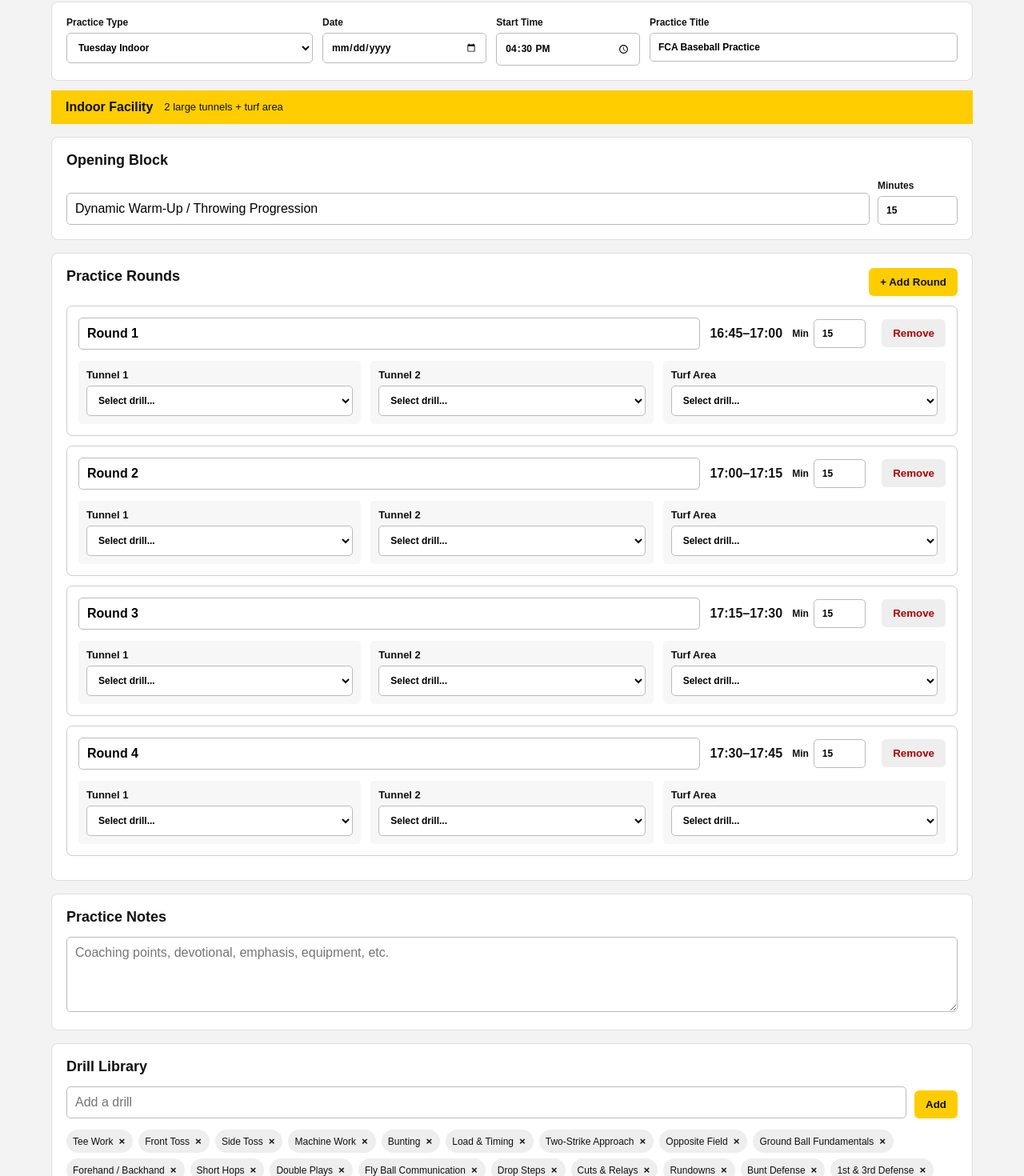
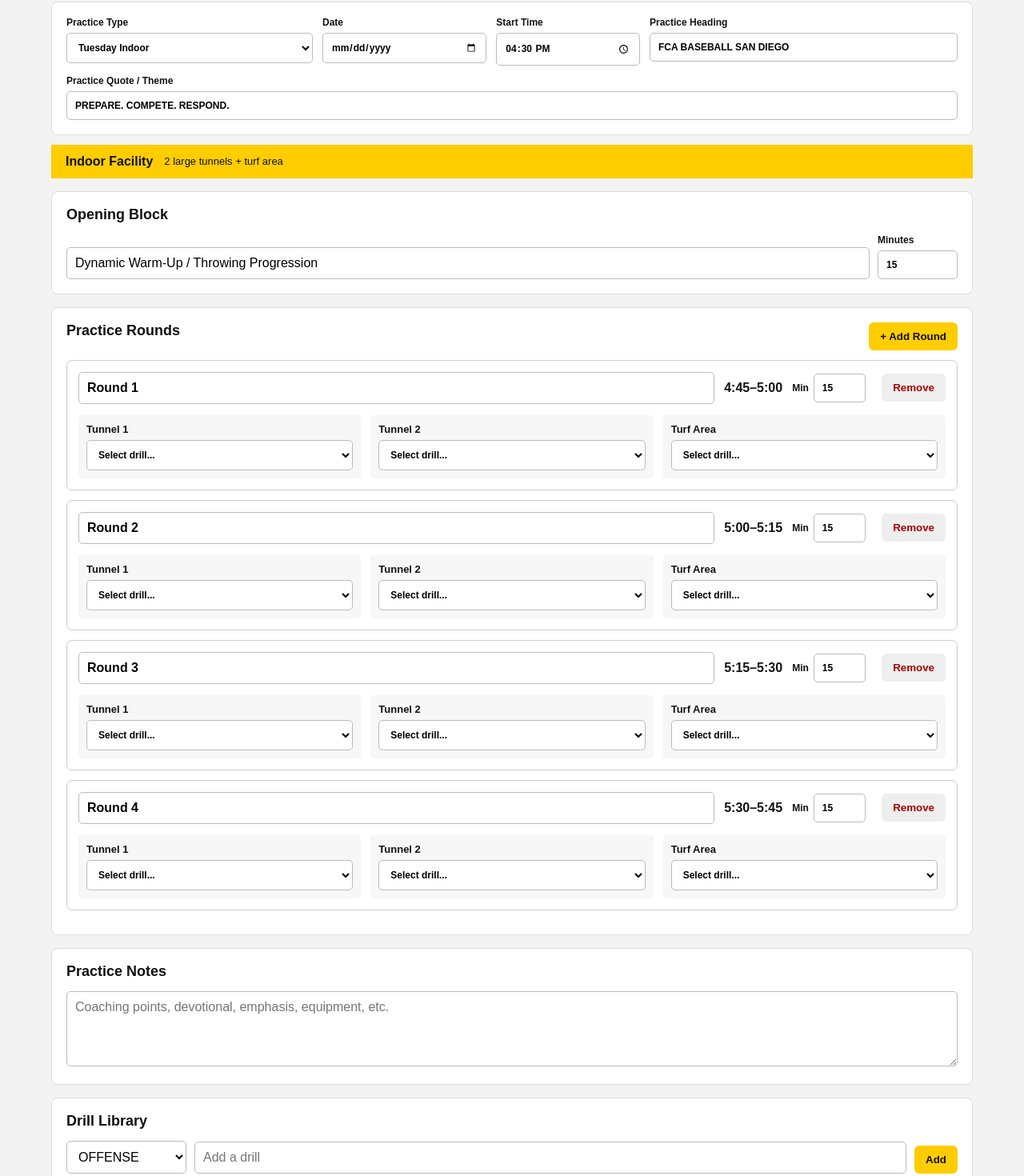
Before and after one commit to sonnymerlo64-code/FCA-Practice-Planner, a Next.js app: page / in a window 1280 px wide. Shown: the part 140-1610 px from the top of the page at 80% size. Built offline with nearby package versions, Linux system fonts and the light colour scheme.

Commit message:
Add files via upload

```diff
--- a/app/page.js
+++ b/app/page.js
@@ -3,38 +3,63 @@
 
 const TYPES={
  tue:{label:'Tuesday Indoor',location:'Indoor Facility',note:'2 large tunnels + turf area',stations:['Tunnel 1','Tunnel 2','Turf Area']},
- wed:{label:'Wednesday Indoor',location:'Indoor Facility',note:'3 tunnels split in half: front = hitting, back = fielding/pitching',stations:['Tunnel 1 Front – Hitting','Tunnel 1 Back – Fielding/Pitching','Tunnel 2 Front – Hitting','Tunnel 2 Back – Fielding/Pitching','Tunnel 3 Front – Hitting','Tunnel 3 Back – Fielding/Pitching']},
+ wed:{label:'Wednesday Indoor',location:'Indoor Facility',note:'3 tunnels split in half: front = hitting, back = fielding/pitching',stations:['Tunnel 1 Front','Tunnel 1 Back','Tunnel 2 Front','Tunnel 2 Back','Tunnel 3 Front','Tunnel 3 Back']},
  sun46:{label:'Sunday 4th–6th',location:'Softball Field',note:'No on-field hitting',stations:['Infield','Outfield','Bullpen / Catching','Baserunning / Team Defense']},
  sun78:{label:'Sunday 7th–8th',location:'Upper Baseball Field',note:'No on-field hitting',stations:['Infield','Outfield','Bullpen / Catching','Baserunning / Team Defense']}
 };
-const START_DRILLS=['Tee Work','Front Toss','Side Toss','Machine Work','Bunting','Load & Timing','Two-Strike Approach','Opposite Field','Ground Ball Fundamentals','Forehand / Backhand','Short Hops','Double Plays','Fly Ball Communication','Drop Steps','Cuts & Relays','Rundowns','Bunt Defense','1st & 3rd Defense','Picks','Pitcher Fielding Practice','Bullpen','Catcher Receiving','Catcher Blocking','Catcher Throwing','Baserunning Leads','Steals / Reads','Turns at First','Home-to-First','Team Defense','Throwing Progression'];
+const START={
+ offense:['Tee Work','Front Toss','Side Toss','Machine Work','Bunting','Load & Timing','Two-Strike Approach','Gap to Gap','Opposite Field','Hit and Run','Situational Hitting','Baserunning Leads','Steals / Reads','Turns at First','Home-to-First'],
+ defense:['Throwing Progression','Ground Ball Fundamentals','Forehand / Backhand','Short Hops','Double Plays','Fly Ball Communication','Drop Steps','Cuts & Relays','Rundowns','Bunt Defense','1st & 3rd Defense','Picks','Pitcher Fielding Practice','Bullpen','Catcher Receiving','Catcher Blocking','Catcher Throwing','Team Defense']
+};
 const emptyRound=(stations,i)=>({name:`Round ${i+1}`,minutes:15,assignments:Object.fromEntries(stations.map(s=>[s,'']))});
-function timeAdd(t,mins){let [h,m]=t.split(':').map(Number);let x=h*60+m+mins;return `${String(Math.floor(x/60)%24).padStart(2,'0')}:${String(x%60).padStart(2,'0')}`}
+function timeAdd(t,mins){let [h,m]=t.split(':').map(Number);let x=h*60+m+Number(mins||0);return `${String(Math.floor(x/60)%24).padStart(2,'0')}:${String(x%60).padStart(2,'0')}`}
+function pretty(t){if(!t)return'';let [h,m]=t.split(':').map(Number);return `${((h+11)%12)+1}:${String(m).padStart(2,'0')}`}
+function datePretty(d){if(!d)return'';let [y,m,day]=d.split('-');return `${Number(m)}/${Number(day)}/${y}`}
+
 export default function Page(){
  const [type,setType]=useState('tue'); const cfg=TYPES[type];
- const [date,setDate]=useState(''); const [start,setStart]=useState('16:30'); const [title,setTitle]=useState('FCA Baseball Practice');
+ const [date,setDate]=useState(''); const [start,setStart]=useState('16:30'); const [title,setTitle]=useState('FCA BASEBALL SAN DIEGO');
+ const [quote,setQuote]=useState('PREPARE. COMPETE. RESPOND.');
  const [warmup,setWarmup]=useState('Dynamic Warm-Up / Throwing Progression'); const [warmMin,setWarmMin]=useState(15);
  const [rounds,setRounds]=useState(()=>[0,1,2,3].map(i=>emptyRound(TYPES.tue.stations,i)));
- const [drills,setDrills]=useState(START_DRILLS); const [newDrill,setNewDrill]=useState(''); const [notes,setNotes]=useState(''); const [saved,setSaved]=useState([]);
- useEffect(()=>{try{setSaved(JSON.parse(localStorage.getItem('fcaSavedPlans')||'[]'));setDrills(JSON.parse(localStorage.getItem('fcaDrills')||'null')||START_DRILLS)}catch{}},[]);
- useEffect(()=>{localStorage.setItem('fcaDrills',JSON.stringify(drills))},[drills]);
+ const [drills,setDrills]=useState(START); const [newDrill,setNewDrill]=useState(''); const [newCat,setNewCat]=useState('offense'); const [notes,setNotes]=useState(''); const [saved,setSaved]=useState([]);
+ useEffect(()=>{try{setSaved(JSON.parse(localStorage.getItem('fcaSavedPlans')||'[]'));setDrills(JSON.parse(localStorage.getItem('fcaDrillsV2')||'null')||START)}catch{}},[]);
+ useEffect(()=>{localStorage.setItem('fcaDrillsV2',JSON.stringify(drills))},[drills]);
  function changeType(v){setType(v);setRounds([0,1,2,3].map(i=>emptyRound(TYPES[v].stations,i)))}
  function addRound(){setRounds(r=>[...r,emptyRound(cfg.stations,r.length)])}
  function updateRound(i,key,val){setRounds(r=>r.map((x,n)=>n===i?{...x,[key]:val}:x))}
  function assign(i,s,val){setRounds(r=>r.map((x,n)=>n===i?{...x,assignments:{...x.assignments,[s]:val}}:x))}
- function addDrill(){let d=newDrill.trim();if(d&&!drills.includes(d)){setDrills([...drills,d]);setNewDrill('')}}
- function savePlan(){let plan={id:Date.now(),title,date,start,type,warmup,warmMin,rounds,notes};let x=[plan,...saved];setSaved(x);localStorage.setItem('fcaSavedPlans',JSON.stringify(x));alert('Practice saved on this device.')}
- function loadPlan(p){setTitle(p.title);setDate(p.date);setStart(p.start);setType(p.type);setWarmup(p.warmup);setWarmMin(p.warmMin);setRounds(p.rounds);setNotes(p.notes||'')}
+ function addDrill(){let d=newDrill.trim();if(d&&!drills[newCat].includes(d)){setDrills({...drills,[newCat]:[...drills[newCat],d]});setNewDrill('')}}
+ function removeDrill(cat,d){setDrills({...drills,[cat]:drills[cat].filter(x=>x!==d)})}
+ function savePlan(){let plan={id:Date.now(),title,quote,date,start,type,warmup,warmMin,rounds,notes};let x=[plan,...saved];setSaved(x);localStorage.setItem('fcaSavedPlans',JSON.stringify(x));alert('Practice saved on this device.')}
+ function loadPlan(p){setTitle(p.title||'FCA BASEBALL SAN DIEGO');setQuote(p.quote||'PREPARE. COMPETE. RESPOND.');setDate(p.date);setStart(p.start);setType(p.type);setWarmup(p.warmup);setWarmMin(p.warmMin);setRounds(p.rounds);setNotes(p.notes||'')}
  function delPlan(id){let x=saved.filter(p=>p.id!==id);setSaved(x);localStorage.setItem('fcaSavedPlans',JSON.stringify(x))}
- const timeline=useMemo(()=>{let cur=timeAdd(start,Number(warmMin));return rounds.map(r=>{let a=cur;cur=timeAdd(cur,Number(r.minutes));return [a,cur]})},[start,warmMin,rounds]);
+ const timeline=useMemo(()=>{let cur=timeAdd(start,warmMin);return rounds.map(r=>{let a=cur;cur=timeAdd(cur,r.minutes);return [a,cur]})},[start,warmMin,rounds]);
+ const end=timeline.length?timeline[timeline.length-1][1]:timeAdd(start,warmMin);
+ const DrillSelect=({value,onChange})=><select value={value||''} onChange={onChange}><option value="">Select drill...</option><optgroup label="OFFENSE">{drills.offense.map(d=><option key={'o'+d} value={d}>{d}</option>)}</optgroup><optgroup label="DEFENSE">{drills.defense.map(d=><option key={'d'+d} value={d}>{d}</option>)}</optgroup></select>;
  return <main>
-  <header><div><div className="eyebrow">FCA BASEBALL SAN DIEGO</div><h1>Practice Planner</h1></div><div className="actions"><button onClick={savePlan}>Save Practice</button><button className="dark" onClick={()=>window.print()}>Print / PDF</button></div></header>
-  <section className="card controls"><label>Practice Type<select value={type} onChange={e=>changeType(e.target.value)}>{Object.entries(TYPES).map(([k,v])=><option key={k} value={k}>{v.label}</option>)}</select></label><label>Date<input type="date" value={date} onChange={e=>setDate(e.target.value)}/></label><label>Start Time<input type="time" value={start} onChange={e=>setStart(e.target.value)}/></label><label>Practice Title<input value={title} onChange={e=>setTitle(e.target.value)}/></label></section>
-  <section className="facility"><b>{cfg.location}</b><span>{cfg.note}</span></section>
-  <section className="card"><h2>Opening Block</h2><div className="row"><input className="grow" value={warmup} onChange={e=>setWarmup(e.target.value)}/><label className="mini">Minutes<input type="number" min="0" value={warmMin} onChange={e=>setWarmMin(e.target.value)}/></label></div></section>
-  <section className="card"><div className="sectionHead"><h2>Practice Rounds</h2><button onClick={addRound}>+ Add Round</button></div>{rounds.map((r,i)=><div className="round" key={i}><div className="roundHead"><input value={r.name} onChange={e=>updateRound(i,'name',e.target.value)}/><b>{timeline[i]?.[0]}–{timeline[i]?.[1]}</b><label>Min <input type="number" min="1" value={r.minutes} onChange={e=>updateRound(i,'minutes',e.target.value)}/></label><button className="danger" onClick={()=>setRounds(rounds.filter((_,n)=>n!==i))}>Remove</button></div><div className="stations">{cfg.stations.map(s=><label key={s}><span>{s}</span><select value={r.assignments[s]||''} onChange={e=>assign(i,s,e.target.value)}><option value="">Select drill...</option>{drills.map(d=><option key={d}>{d}</option>)}</select></label>)}</div></div>)}</section>
-  <section className="card"><h2>Practice Notes</h2><textarea rows="4" value={notes} onChange={e=>setNotes(e.target.value)} placeholder="Coaching points, devotional, emphasis, equipment, etc."/></section>
-  <section className="card noPrint"><h2>Drill Library</h2><div className="row"><input className="grow" placeholder="Add a drill" value={newDrill} onChange={e=>setNewDrill(e.target.value)} onKeyDown={e=>e.key==='Enter'&&addDrill()}/><button onClick={addDrill}>Add</button></div><div className="chips">{drills.map(d=><span key={d}>{d}<button onClick={()=>setDrills(drills.filter(x=>x!==d))}>×</button></span>)}</div></section>
-  {saved.length>0&&<section className="card noPrint"><h2>Saved Practices</h2>{saved.map(p=><div className="saved" key={p.id}><div><b>{p.title}</b><small>{TYPES[p.type]?.label} · {p.date||'No date'}</small></div><div><button onClick={()=>loadPlan(p)}>Open</button><button className="danger" onClick={()=>delPlan(p.id)}>Delete</button></div></div>)}</section>}
+  <div className="screenApp">
+   <header><div><div className="eyebrow">FCA BASEBALL SAN DIEGO</div><h1>Practice Planner</h1></div><div className="actions"><button onClick={savePlan}>Save Practice</button><button className="dark" onClick={()=>window.print()}>Print / PDF</button></div></header>
+   <section className="card controls"><label>Practice Type<select value={type} onChange={e=>changeType(e.target.value)}>{Object.entries(TYPES).map(([k,v])=><option key={k} value={k}>{v.label}</option>)}</select></label><label>Date<input type="date" value={date} onChange={e=>setDate(e.target.value)}/></label><label>Start Time<input type="time" value={start} onChange={e=>setStart(e.target.value)}/></label><label>Practice Heading<input value={title} onChange={e=>setTitle(e.target.value)}/></label><label className="quoteControl">Practice Quote / Theme<input value={quote} onChange={e=>setQuote(e.target.value)}/></label></section>
+   <section className="facility"><b>{cfg.location}</b><span>{cfg.note}</span></section>
+   <section className="card"><h2>Opening Block</h2><div className="row"><input className="grow" value={warmup} onChange={e=>setWarmup(e.target.value)}/><label className="mini">Minutes<input type="number" min="0" value={warmMin} onChange={e=>setWarmMin(e.target.value)}/></label></div></section>
+   <section className="card"><div className="sectionHead"><h2>Practice Rounds</h2><button onClick={addRound}>+ Add Round</button></div>{rounds.map((r,i)=><div className="round" key={i}><div className="roundHead"><input value={r.name} onChange={e=>updateRound(i,'name',e.target.value)}/><b>{pretty(timeline[i]?.[0])}–{pretty(timeline[i]?.[1])}</b><label>Min <input type="number" min="1" value={r.minutes} onChange={e=>updateRound(i,'minutes',e.target.value)}/></label><button className="danger" onClick={()=>setRounds(rounds.filter((_,n)=>n!==i))}>Remove</button></div><div className="stations">{cfg.stations.map(s=><label key={s}><span>{s}</span><DrillSelect value={r.assignments[s]} onChange={e=>assign(i,s,e.target.value)}/></label>)}</div></div>)}</section>
+   <section className="card"><h2>Practice Notes</h2><textarea rows="4" value={notes} onChange={e=>setNotes(e.target.value)} placeholder="Coaching points, devotional, emphasis, equipment, etc."/></section>
+   <section className="card"><h2>Drill Library</h2><div className="row"><select className="catSelect" value={newCat} onChange={e=>setNewCat(e.target.value)}><option value="offense">OFFENSE</option><option value="defense">DEFENSE</option></select><input className="grow" placeholder="Add a drill" value={newDrill} onChange={e=>setNewDrill(e.target.value)} onKeyDown={e=>e.key==='Enter'&&addDrill()}/><button onClick={addDrill}>Add</button></div><div className="libraryCols"><div><h3>OFFENSE</h3><div className="chips">{drills.offense.map(d=><span key={d}>{d}<button onClick={()=>removeDrill('offense',d)}>×</button></span>)}</div></div><div><h3>DEFENSE</h3><div className="chips">{drills.defense.map(d=><span key={d}>{d}<button onClick={()=>removeDrill('defense',d)}>×</button></span>)}</div></div></div></section>
+   {saved.length>0&&<section className="card"><h2>Saved Practices</h2>{saved.map(p=><div className="saved" key={p.id}><div><b>{p.title}</b><small>{TYPES[p.type]?.label} · {p.date||'No date'}</small></div><div><button onClick={()=>loadPlan(p)}>Open</button><button className="danger" onClick={()=>delPlan(p.id)}>Delete</button></div></div>)}</section>}
+  </div>
+
+  <article className="printSheet">
+   <div className="printTop"><b>Date: {datePretty(date)}</b><div className="fcaMark">FCA</div></div>
+   <div className="printHeading">{title}</div>
+   <div className="printQuote">{quote}</div>
+   <div className="openingLine"><b>{pretty(start)}–{pretty(timeAdd(start,warmMin))}</b><span>{warmup}</span></div>
+   <div className="printSectionTitle">{cfg.label.toUpperCase()} ROTATIONS — {rounds.length?`${rounds[0].minutes} MINUTES EACH`:''}</div>
+   <table className="rotationTable"><thead><tr><th>TIME</th>{cfg.stations.map(s=><th key={s}>{s.toUpperCase()}</th>)}</tr></thead><tbody>{rounds.map((r,i)=><tr key={i}><td>{pretty(timeline[i]?.[0])}–{pretty(timeline[i]?.[1])}</td>{cfg.stations.map(s=><td key={s}>{r.assignments[s]||'—'}</td>)}</tr>)}</tbody></table>
+   <div className="printSectionTitle drillTitle">DRILL DETAILS</div>
+   <table className="detailTable"><thead><tr><th>ROUND</th><th>TIME</th><th>STATION / DRILL</th></tr></thead><tbody>{rounds.map((r,i)=>cfg.stations.map((s,j)=><tr key={i+'-'+j}>{j===0&&<td rowSpan={cfg.stations.length}>{r.name}</td>}{j===0&&<td rowSpan={cfg.stations.length}>{pretty(timeline[i]?.[0])}–{pretty(timeline[i]?.[1])}</td>}<td><b>{s}:</b> {r.assignments[s]||'—'}</td></tr>))}</tbody></table>
+   {notes&&<><div className="printSectionTitle drillTitle">PRACTICE NOTES</div><div className="printNotes">{notes}</div></>}
+   <div className="printFooter">{pretty(end)} &nbsp; BREAKDOWN / RELEASE</div>
+  </article>
  </main>
 }
```
Also changed, not shown: app/globals.css.
